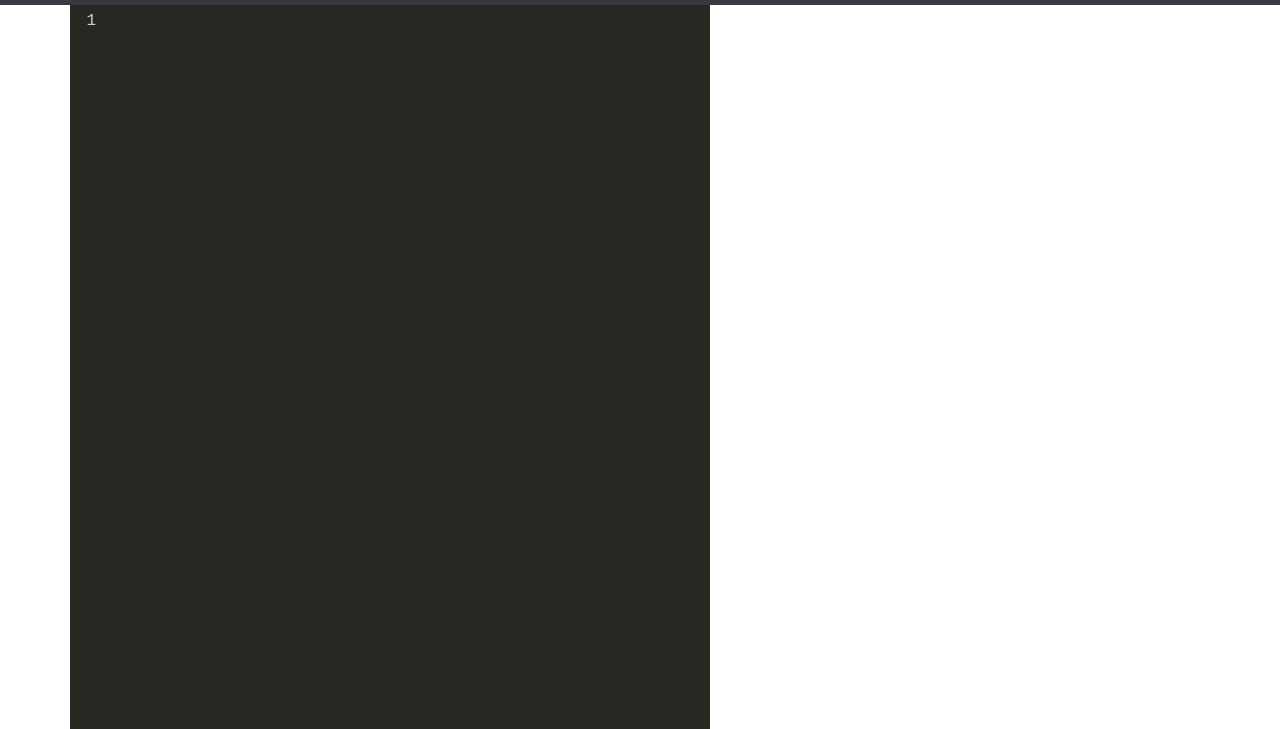
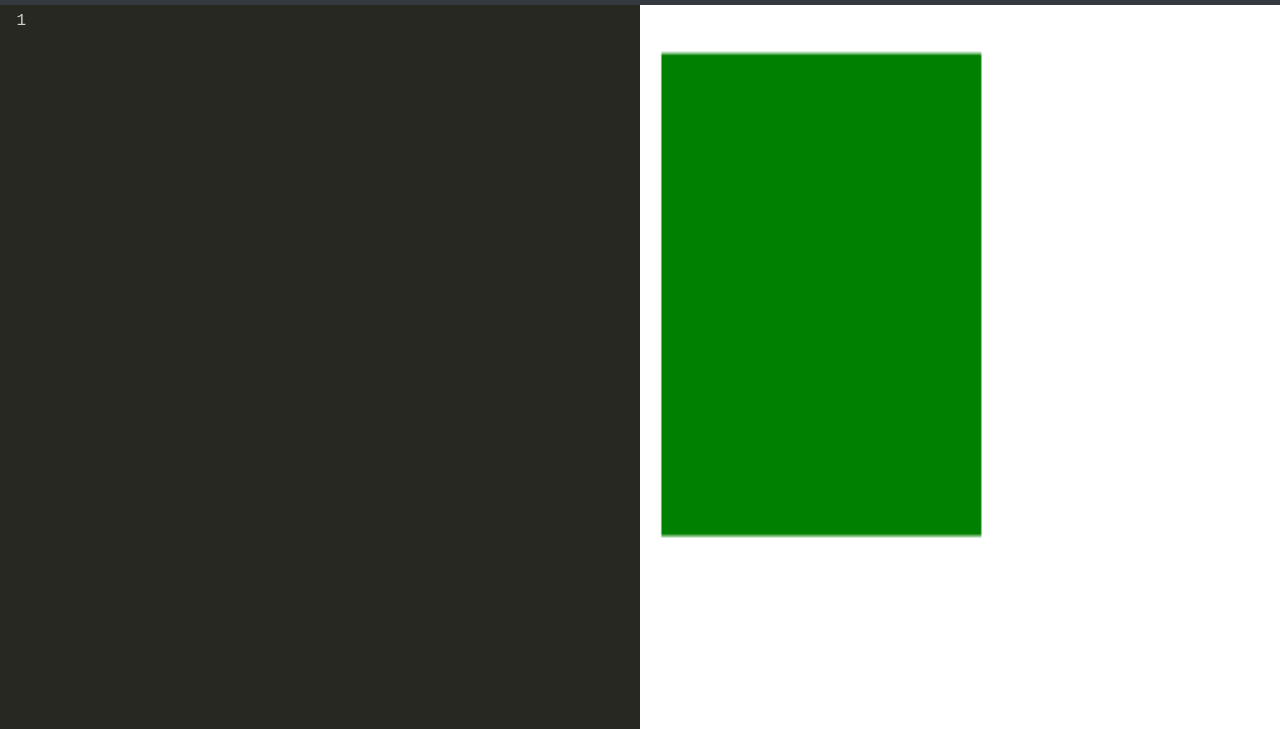
Before and after one commit to jackmorrison12/pyplay, a website built with webpack: page static/index.html in a window 1280 px wide. Shown: the part 71-800 px from the top of the page. Built offline with nearby package versions, Linux system fonts and the light colour scheme.

Commit message:
Makes screen 50 50

```diff
--- a/static/index.html
+++ b/static/index.html
@@ -26,14 +26,14 @@
       </ul>
 
     </nav>
-    <section class = "container" style="width: 100vw; height: 91vh; padding:0">
-      <div style="width: 50vw; height: calc(100vh - 75.78px); display:inline-block">
+    <section style="width: 100vw; height: calc(100vh - 75.78px); padding:0">
+      <div style="float:left; width: 50%; height: 100%; display:inline-block">
         <textarea id="textarea"></textarea>
 
         <button class = "btn btn-warning m-2" id="run">Run</button>
 
       </div>
-      <div style="float:right; width: 50vw; height: 91vh; display:inline-block">
+      <div style="float:right; width: 50%; height:100%; display:inline-block">
         <canvas id="canvas" style="width:100%; height:100%"></canvas>
       </div>
     </section>
```
